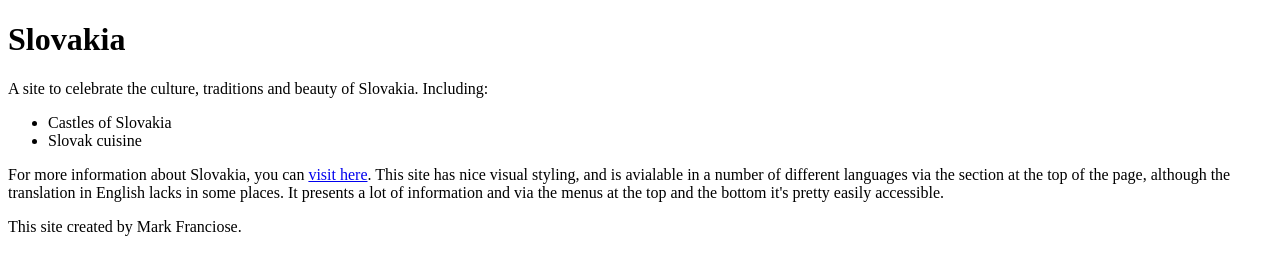
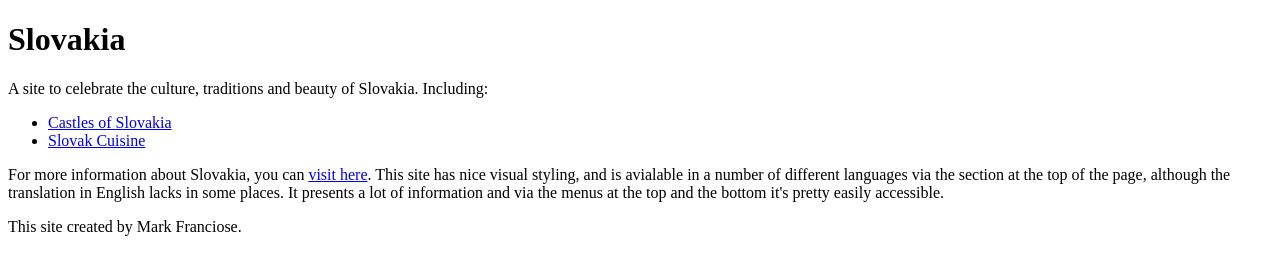
Before and after one commit to markfranciose/markfranciose.github.io, a plain HTML site: page index.html in a window 1280 px wide. Drawn offline with Linux system fonts and the light colour scheme.

Commit message:
fix links on index

```diff
--- a/index.html
+++ b/index.html
@@ -7,8 +7,8 @@
 	<h1>Slovakia</h1>
 	<p>A site to celebrate the culture, traditions and beauty of Slovakia. Including:</p>
 	<ul>
-		<li>Castles of Slovakia</li>
-		<li>Slovak cuisine</li>
+		<li><a href="castles.html">Castles of Slovakia</a></li>
+		<li><a href="food.html">Slovak Cuisine</a></li>
 	</ul>
 	<p>For more information about Slovakia, you can <a href="http://slovakia.travel/en">visit here</a>. This site has nice visual styling, and is avialable in a number of different languages via the section at the top of the page, although the translation in English lacks in some places. It presents a lot of information and via the menus at the top and the bottom it's pretty easily accessible.</p>
 
```
